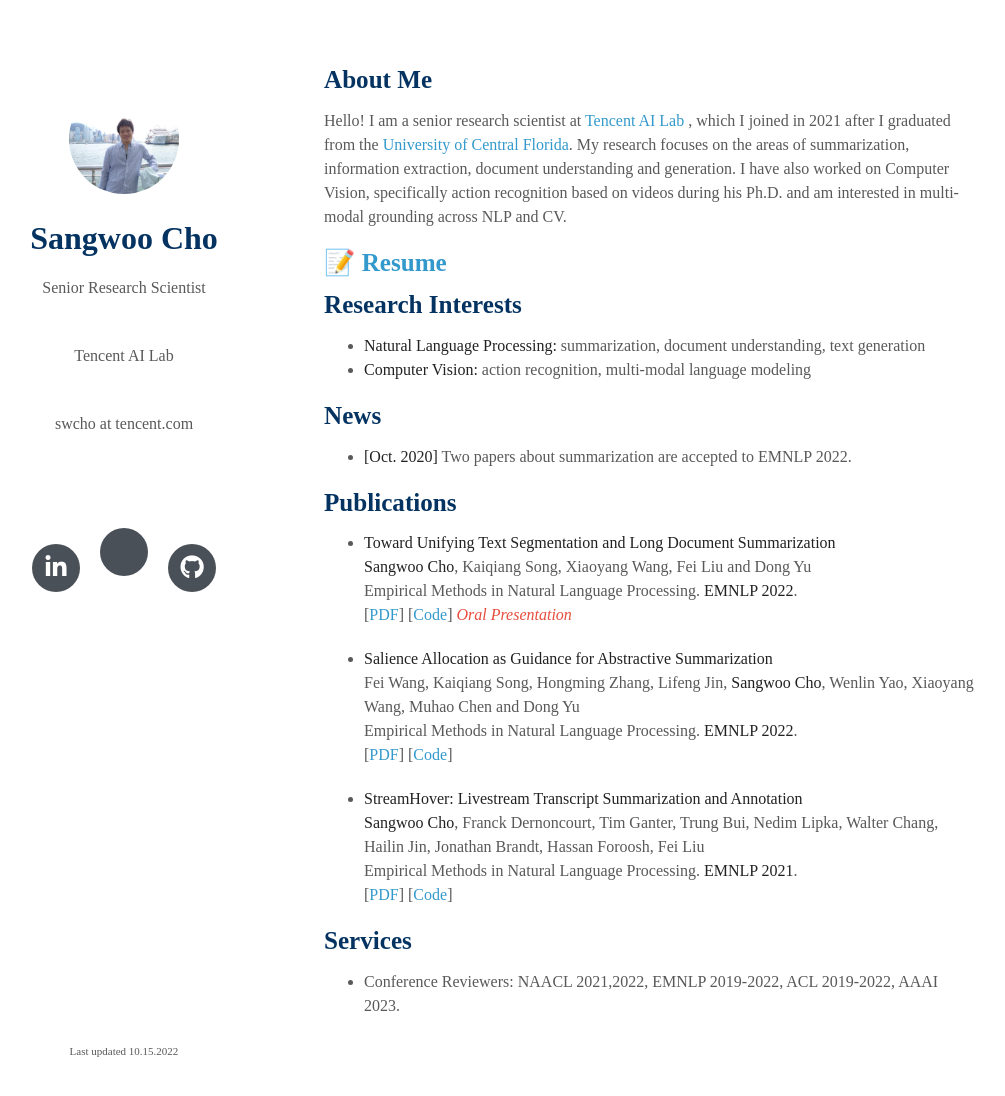
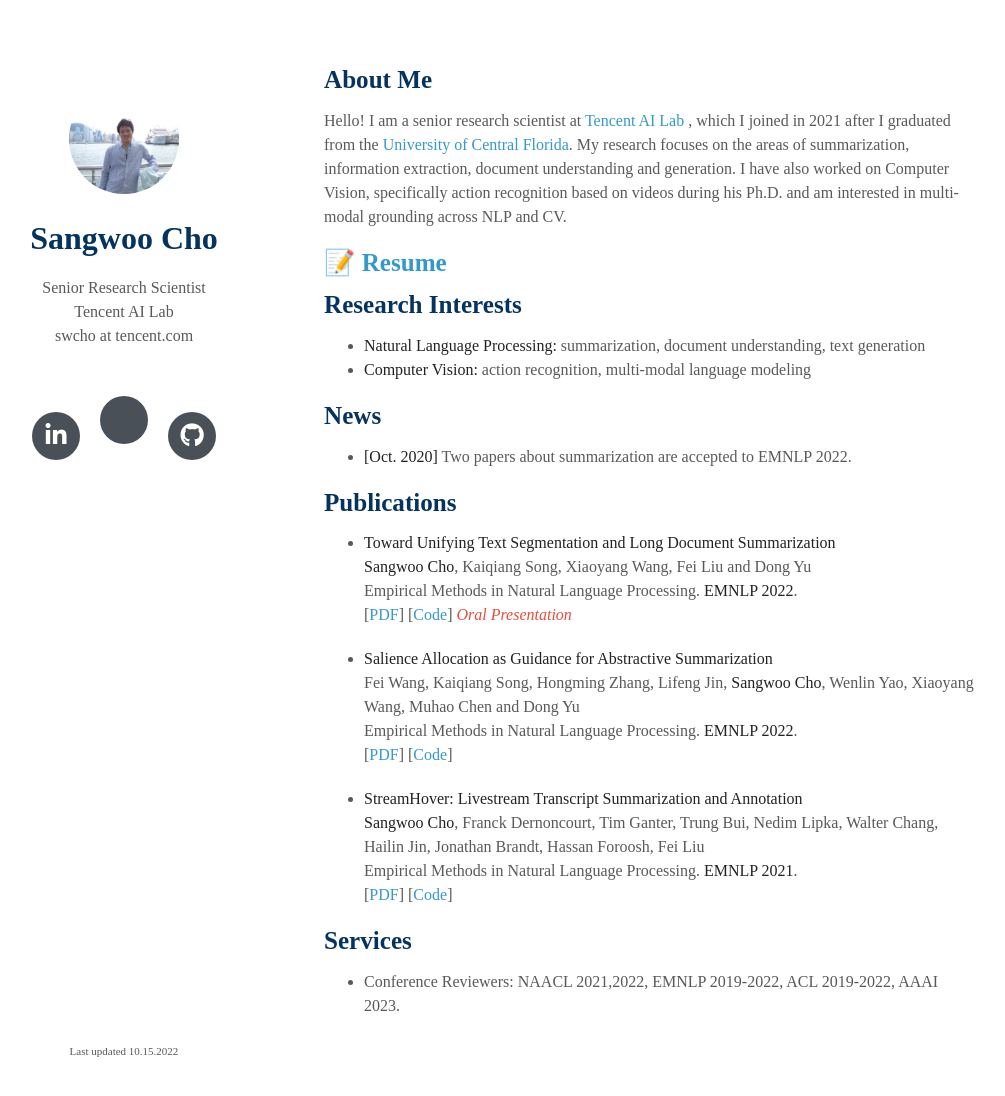
Before and after one commit to sangwoo3/sangwoo3.github.io, a Jekyll site: the page built from index.md, in a window 1280 px wide and 1112 px high. Shown: the top 1096 px of the window, without its empty margins (146-1151 px from the left). Built offline with Jekyll 4.4.1, drawn with Linux system fonts in a browser that asks for light colours; nearby versions of some CDN libraries; some web fonts are replaced; a style sheet for code colours, icons or effects is not loaded; our own code applies the rules of GitHub Pages for plain Markdown files.

Commit message:
new homepage

```diff
--- a/_layouts/homepage.html
+++ b/_layouts/homepage.html
@@ -34,13 +34,13 @@
         <h1 style="font-size:2em;">{{ site.title }}</h1>
 
         {% if site.position %}
-        <p>{{ site.position }}</p>
+        {{ site.position }}
         <br>
         {% endif %}
-        <p>{{ site.affiliation }}</p>
+        {{ site.affiliation }}
         {% if site.email %}
         <br>
-        <p>{{ site.email }}</p>
+        {{ site.email }}
         <br>
         <br>
         {% endif %}
--- a/_sass/minimal-light.scss
+++ b/_sass/minimal-light.scss
@@ -362,7 +362,7 @@
 
    .image.avatar img {
         border-radius: 100%;
-        width: 117px;
+        width: 250px;
         padding:20px;
       }
   #head1o2 {
```
